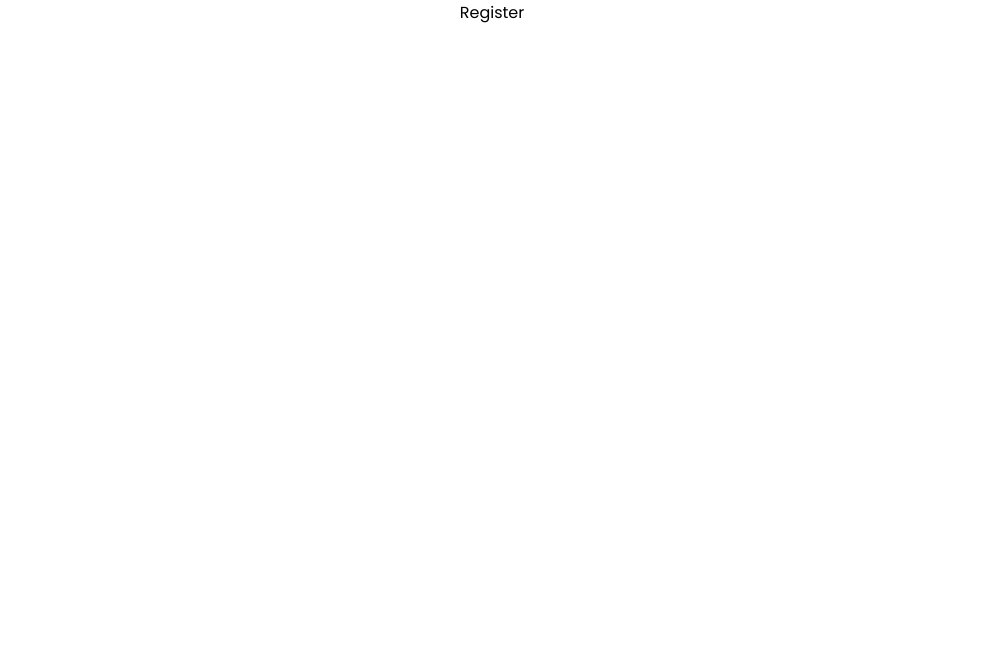
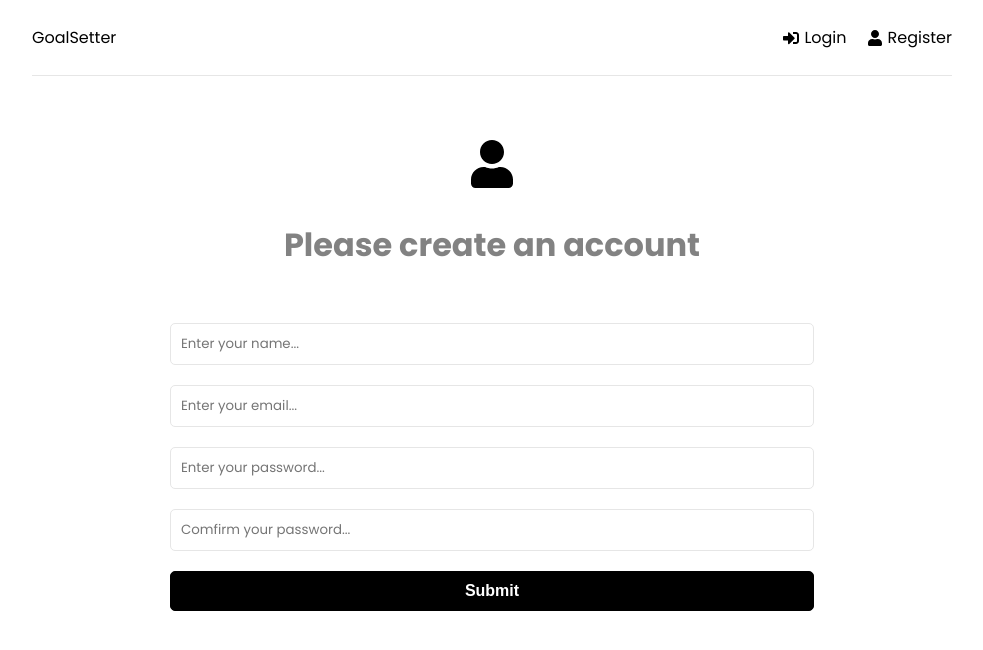
Before and after one commit to alx00ho/mern-stack, a React (Create React App) app in the folder frontend/: page /register in a window 1280 px wide. Shown: the top 650 px of the page, without its empty margins (148-1131 px from the left). Built offline with nearby package versions, Linux system fonts and the light colour scheme.

Commit message:
frontend UI

```diff
--- a/frontend/src/App.js
+++ b/frontend/src/App.js
@@ -2,12 +2,14 @@
 import Dashboard from "./pages/Dashboard";
 import Login from "./pages/Login";
 import Register from "./pages/Register";
+import Header from "./components/Header";
 
 function App() {
   return (
     <>
       <Router>
         <div className="container">
+          <Header />
           <Routes>
             <Route path="/" element={<Dashboard />} />
             <Route path="/login" element={<Login />} />
--- a/frontend/src/components/Header.jsx
+++ b/frontend/src/components/Header.jsx
@@ -1,5 +1,26 @@
+import { FaSignInAlt, FaSignOutAlt, FaUser } from "react-icons/fa";
+import { Link } from "react-router-dom";
+
 function Header() {
-  return <div>Header</div>;
+  return (
+    <header className="header">
+      <div className="logo">
+        <Link to="/">GoalSetter</Link>
+      </div>
+      <ul>
+        <li>
+          <Link to="/login">
+            <FaSignInAlt /> Login
+          </Link>
+        </li>
+        <li>
+          <Link to="/register">
+            <FaUser /> Register
+          </Link>
+        </li>
+      </ul>
+    </header>
+  );
 }
 
 export default Header;
--- a/frontend/src/pages/Login.jsx
+++ b/frontend/src/pages/Login.jsx
@@ -1,5 +1,67 @@
-function Login() {
-  return <div>Login</div>;
+import { useState, useEffect } from "react";
+import { FaSignInAlt } from "react-icons/fa";
+
+function Register() {
+  const [formdata, setFormData] = useState({
+    email: "",
+    password: "",
+  });
+
+  const { email, password } = formdata;
+
+  const onChange = (e) => {
+    setFormData((prevState) => ({
+      ...prevState,
+      [e.target.name]: e.target.value,
+    }));
+  };
+
+  const onSubmit = (e) => {
+    e.preventDefault();
+  };
+
+  return (
+    <>
+      <section className="heading">
+        <h1>
+          <FaSignInAlt />
+        </h1>
+        <p>Login in and start setting goals</p>
+      </section>
+
+      <section className="form">
+        <form>
+          <div className="form-group">
+            <input
+              type="email"
+              className="form-control"
+              id="email"
+              name="email"
+              value={email}
+              placeholder="Enter your email..."
+              onChange={onChange}
+            />
+          </div>
+          <div className="form-group">
+            <input
+              type="password"
+              className="form-control"
+              id="password"
+              name="password"
+              value={password}
+              placeholder="Enter your password..."
+              onChange={onChange}
+            />
+          </div>
+          <div className="form-group">
+            <button className="btn btn-block" type="submit" onSubmit={onSubmit}>
+              Submit
+            </button>
+          </div>
+        </form>
+      </section>
+    </>
+  );
 }
 
-export default Login;
+export default Register;
--- a/frontend/src/pages/Register.jsx
+++ b/frontend/src/pages/Register.jsx
@@ -1,5 +1,91 @@
+import { useState, useEffect } from "react";
+import { FaUser } from "react-icons/fa";
+
 function Register() {
-  return <div>Register</div>;
+  const [formdata, setFormData] = useState({
+    name: "",
+    email: "",
+    password: "",
+    password2: "",
+  });
+
+  const { name, email, password, password2 } = formdata;
+
+  const onChange = (e) => {
+    setFormData((prevState) => ({
+      ...prevState,
+      [e.target.name]: e.target.value,
+    }));
+  };
+
+  const onSubmit = (e) => {
+    e.preventDefault();
+  };
+
+  return (
+    <>
+      <section className="heading">
+        <h1>
+          <FaUser />
+        </h1>
+        <p>Please create an account</p>
+      </section>
+
+      <section className="form">
+        <form>
+          <div className="form-group">
+            <input
+              type="text"
+              className="form-control"
+              id="name"
+              name="name"
+              value={name}
+              placeholder="Enter your name..."
+              onChange={onChange}
+            />
+          </div>
+          <div className="form-group">
+            <input
+              type="email"
+              className="form-control"
+              id="email"
+              name="email"
+              value={email}
+              placeholder="Enter your email..."
+              onChange={onChange}
+            />
+          </div>
+          <div className="form-group">
+            <input
+              type="password"
+              className="form-control"
+              id="password"
+              name="password"
+              value={password}
+              placeholder="Enter your password..."
+              onChange={onChange}
+            />
+          </div>
+          <div className="form-group">
+            <input
+              type="password"
+              className="form-control"
+              id="password2"
+              name="password2"
+              value={password2}
+              placeholder="Comfirm your password..."
+              onChange={onChange}
+            />
+          </div>
+          <div className="form-group">
+            <button className="btn btn-block" type="submit" onSubmit={onSubmit}>
+              Submit
+            </button>
+          </div>
+        </form>
+      </section>
+    </>
+  );
 }
 
 export default Register;
```
